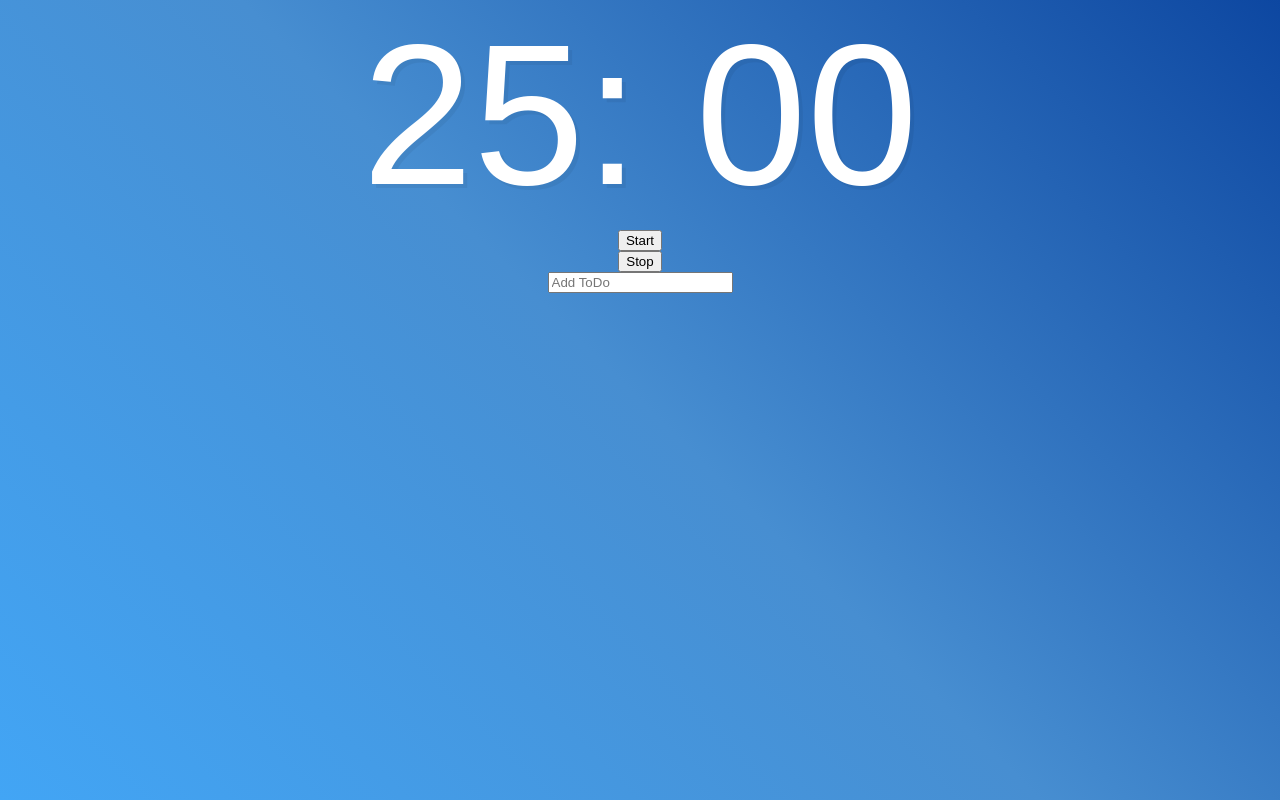
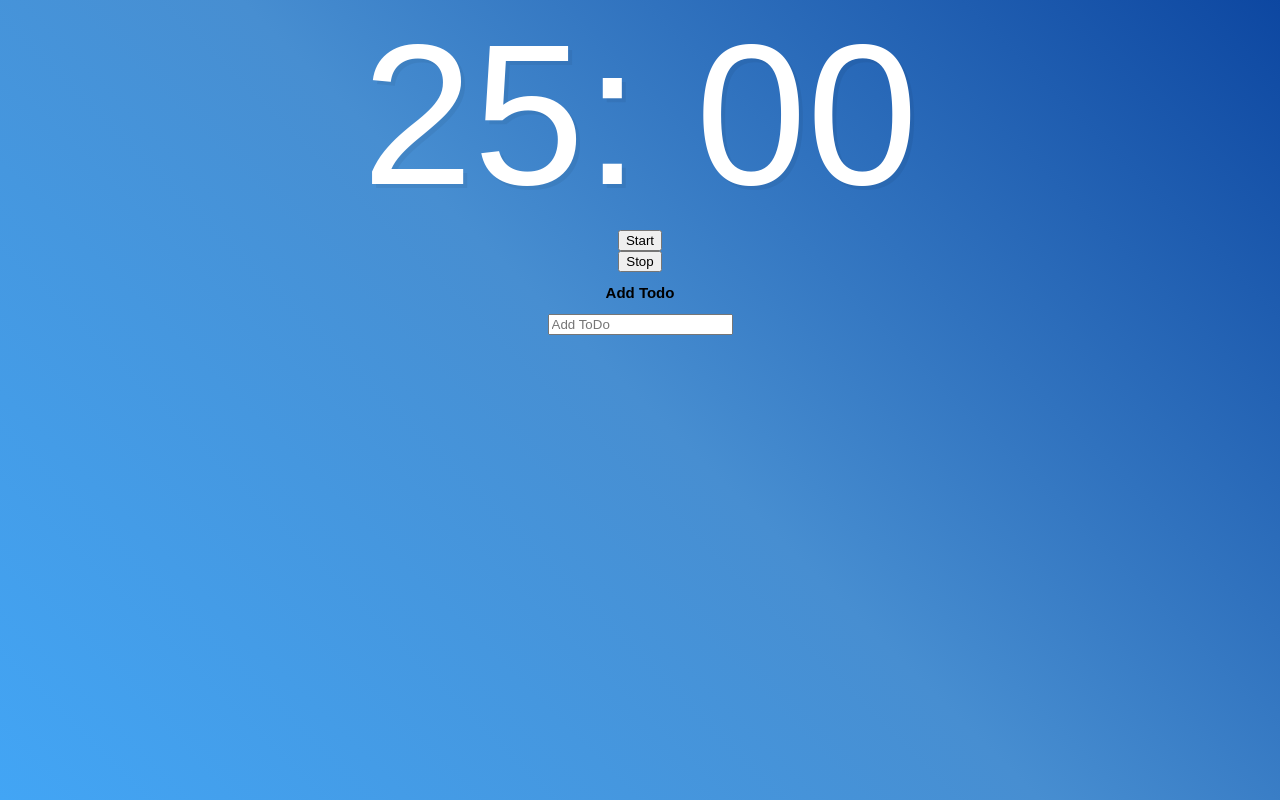
Before and after one commit to meowmanijado/pomodoro-clock, a React (Create React App) app: page / in a window 1280 px wide. Built offline with nearby package versions, Linux system fonts and the light colour scheme.

Commit message:
Todo can update

```diff
--- a/src/App.js
+++ b/src/App.js
@@ -17,6 +17,7 @@ class App extends Component {
   constructor(props) {
     super(props);
     this.addTodo = this.addTodo.bind(this);
+    this.updateTodo = this.updateTodo.bind(this);
 
     this.state = {pomodoro, todos: {}};
 
@@ -91,6 +92,12 @@ class App extends Component {
     this.setState({todos});
   }
 
+  updateTodo(key, updatedTodo) {
+    const todos = {...this.state.todos};
+    todos[key] = updatedTodo;
+    this.setState({todos});
+  }
+
   render() {
     const seconds = this.state.pomodoro.seconds;
     const status1 = this.state.pomodoro.status1;
@@ -98,7 +105,10 @@ class App extends Component {
     return (
       <div className="App">
         <Pomodoro time={seconds} startTimer={this.startTimer} pauseTimer={this.pauseTimer} status1={status1} status2={status2} />
-        <ToDo addTodo={this.addTodo} />
+        <ToDo
+          addTodo={this.addTodo}
+          todos={this.state.todos}
+          updateTodo={this.updateTodo} />
         <ul>
           {Object.keys(this.state.todos).map(key => <TodoList key={key} details={this.state.todos[key]} />)}
         </ul>
--- a/src/ToDo.js
+++ b/src/ToDo.js
@@ -1,25 +1,53 @@
 import React from 'react';
-import TodoList from './TodoList';
 
 export class ToDo extends React.Component {
+	constructor() {
+		super();
+		this.renderTodo = this.renderTodo.bind(this);
+		this.handleChange = this.handleChange.bind(this);
+	}
+
 	createTodo(e) {
 		e.preventDefault();
 		if (!this.todo.value.length) {
 			return;
 		}
 		const todo = {
-			name: this.todo.value
+			name: this.todo.value,
+			timestamp: null
 		}
 		this.props.addTodo(todo);
 		this.todoForm.reset();
 	}
 
+	handleChange(e, key) {
+		const todo = this.props.todos[key];
+		const updatedTodo = {
+			...todo,
+			[e.target.name]: e.target.value
+		}
+		this.props.updateTodo(key, updatedTodo);
+	}
+
+	renderTodo(key) {
+		const todo = this.props.todos[key];
+		return (
+			<div key={key}>
+				<input type="text" name="name" value={todo.name} placeholder="Add ToDo" onChange={(e) => this.handleChange(e, key)} />
+			</div>
+		)
+	}
+
 	render() {
 		return (
 			<div>
+				<h2>Add Todo</h2>
+
 				<form ref={(input) => this.todoForm = input} onSubmit={(e) => this.createTodo(e)}>
 					<input type="text" placeholder="Add ToDo" ref={(input) => {this.todo = input}} />
 				</form>
+
+				{Object.keys(this.props.todos).map(this.renderTodo)}
 			</div>
 		)
 	}
--- a/src/TodoList.js
+++ b/src/TodoList.js
@@ -1,6 +1,7 @@
 import React from 'react';
 
 export class TodoList extends React.Component {
+
 	render() {
 		return (
 			<li>{this.props.details.name}</li>
```
